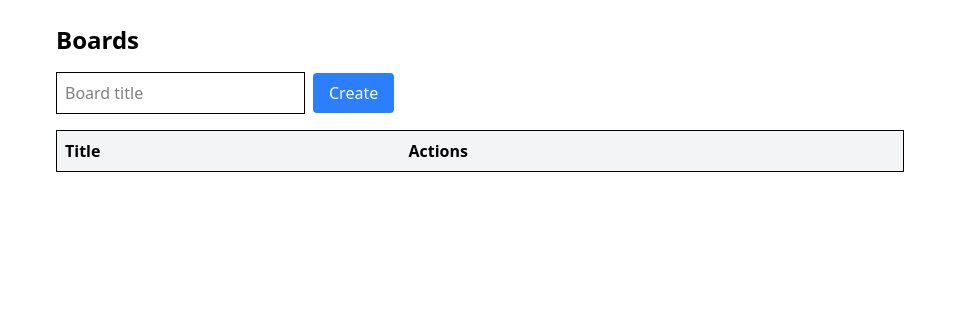
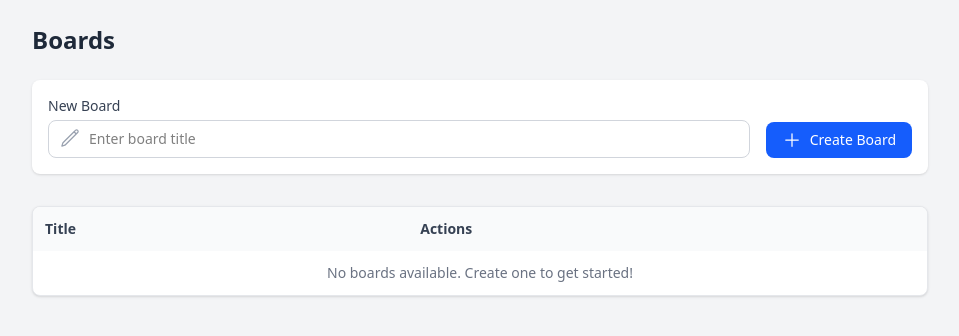
Before and after one commit to dhruv2185/task-board-app, a React (Vite) app: page / in a window 1280 px wide. Shown: the top 336 px of the page, without its empty margins (160-1119 px from the left). Built offline with nearby package versions, Linux system fonts and the light colour scheme.

Commit message:
Dhruv : Tweaking boardList page and enhancing UI

```diff
--- a/src/components/Modal.tsx
+++ b/src/components/Modal.tsx
@@ -1,6 +1,6 @@
-
 import React from "react";
 import { motion, AnimatePresence } from "framer-motion";
+import { XMarkIcon } from "@heroicons/react/24/outline";
 
 interface ModalProps {
   isOpen: boolean;
@@ -13,23 +13,24 @@ const Modal: React.FC<ModalProps> = ({ isOpen, onClose, children }) => {
     <AnimatePresence>
       {isOpen && (
         <motion.div
-          className="fixed inset-0 z-50 flex items-center justify-center bg-black/40 backdrop-blur-sm"
+          className="fixed inset-0 z-50 flex items-center justify-center bg-black/50 backdrop-blur-md p-4"
           initial={{ opacity: 0 }}
           animate={{ opacity: 1 }}
           exit={{ opacity: 0 }}
+          transition={{ duration: 0.3 }}
         >
           <motion.div
-            className="bg-white p-6 rounded-lg shadow-lg max-w-md w-full relative"
-            initial={{ scale: 0.95, opacity: 0 }}
-            animate={{ scale: 1, opacity: 1 }}
-            exit={{ scale: 0.95, opacity: 0 }}
-            transition={{ duration: 0.2 }}
+            className="bg-white p-6 rounded-xl shadow-lg max-w-lg w-full relative"
+            initial={{ scale: 0.95, opacity: 0, y: 20 }}
+            animate={{ scale: 1, opacity: 1, y: 0 }}
+            exit={{ scale: 0.95, opacity: 0, y: 20 }}
+            transition={{ duration: 0.2, ease: "easeOut" }}
           >
             <button
               onClick={onClose}
-              className="absolute top-2 right-2 text-gray-500 hover:text-red-600 text-xl"
+              className="absolute top-4 right-4 text-gray-500 hover:text-red-600 focus:outline-none focus:ring-2 focus:ring-red-500 rounded-full p-1"
             >
-              ×
+              <XMarkIcon className="h-6 w-6" />
             </button>
             {children}
           </motion.div>
--- a/src/components/TaskForm.tsx
+++ b/src/components/TaskForm.tsx
@@ -1,7 +1,15 @@
-
 import React, { useState, useEffect } from "react";
 import type { Task } from "../types";
 import { v4 as uuid } from "uuid";
+import {
+  PencilIcon,
+  DocumentTextIcon,
+  UserIcon,
+  CalendarIcon,
+  PlusIcon,
+  XMarkIcon,
+  ChevronDownIcon,
+} from "@heroicons/react/24/outline";
 
 interface TaskFormProps {
   columnId: string;
@@ -46,59 +54,128 @@ const TaskForm: React.FC<TaskFormProps> = ({
   };
 
   return (
-    <form onSubmit={handleSubmit} className="space-y-4">
-      <h2 className="text-xl font-bold mb-2">
+    <form onSubmit={handleSubmit} className="space-y-6">
+      <h2 className="text-xl font-semibold text-gray-800">
         {existingTask ? "Edit Task" : "New Task"}
       </h2>
+
+      <div className="space-y-4">
+        <div className="relative">
+          <label
+            htmlFor="title"
+            className="block text-sm font-medium text-gray-700 mb-1"
+          >
+            Title
+          </label>
+          <PencilIcon className="absolute left-3 top-8 h-5 w-5 text-gray-400" />
           <input
-        className="w-full border p-2 rounded"
-        placeholder="Title"
+            id="title"
+            className="w-full pl-10 pr-4 py-2 border border-gray-300 rounded-lg text-sm focus:outline-none focus:ring-2 focus:ring-blue-500 cursor-text"
+            placeholder="Enter task title"
             value={title}
             onChange={(e) => setTitle(e.target.value)}
             required
           />
+        </div>
+
+        <div className="relative">
+          <label
+            htmlFor="description"
+            className="block text-sm font-medium text-gray-700 mb-1"
+          >
+            Description
+          </label>
+          <DocumentTextIcon className="absolute left-3 top-8 h-5 w-5 text-gray-400" />
           <textarea
-        className="w-full border p-2 rounded"
-        placeholder="Description"
+            id="description"
+            className="w-full pl-10 pr-4 py-2 border border-gray-300 rounded-lg text-sm focus:outline-none focus:ring-2 focus:ring-blue-500 cursor-text"
+            placeholder="Enter task description"
             value={description}
             onChange={(e) => setDescription(e.target.value)}
+            rows={4}
             required
           />
+        </div>
+
+        <div className="relative">
+          <label
+            htmlFor="createdBy"
+            className="block text-sm font-medium text-gray-700 mb-1"
+          >
+            Created By
+          </label>
+          <UserIcon className="absolute left-3 top-8 h-5 w-5 text-gray-400" />
           <input
-        className="w-full border p-2 rounded"
-        placeholder="Created By"
+            id="createdBy"
+            className="w-full pl-10 pr-4 py-2 border border-gray-300 rounded-lg text-sm focus:outline-none focus:ring-2 focus:ring-blue-500 cursor-text"
+            placeholder="Enter creator's name"
             value={createdBy}
             onChange={(e) => setCreatedBy(e.target.value)}
             required
           />
+        </div>
+
+        <div className="relative">
+          <label
+            htmlFor="dueDate"
+            className="block text-sm font-medium text-gray-700 mb-1"
+          >
+            Due Date
+          </label>
+          <CalendarIcon className="absolute left-3 top-8 h-5 w-5 text-gray-400" />
           <input
+            id="dueDate"
             type="date"
-        className="w-full border p-2 rounded"
+            className="w-full pl-10 pr-4 py-2 border border-gray-300 rounded-lg text-sm focus:outline-none focus:ring-2 focus:ring-blue-500 cursor-pointer"
             value={dueDate}
             onChange={(e) => setDueDate(e.target.value)}
             required
           />
+        </div>
+
+        <div className="relative">
+          <label
+            htmlFor="priority"
+            className="block text-sm font-medium text-gray-700 mb-1"
+          >
+            Priority
+          </label>
           <select
-        className="w-full border p-2 rounded"
+            id="priority"
+            className="w-full pl-10 pr-8 py-2 border border-gray-300 rounded-lg text-sm focus:outline-none focus:ring-2 focus:ring-blue-500 cursor-pointer appearance-none"
             value={priority}
-        onChange={(e) => setPriority(e.target.value as any)}
+            onChange={(e) =>
+              setPriority(e.target.value as "low" | "medium" | "high")
+            }
           >
-        <option value="low">Low</option>
-        <option value="medium">Medium</option>
-        <option value="high">High</option>
+            <option value="low" className="flex items-center gap-2">
+              ✅ Low
+            </option>
+            <option value="medium" className="flex items-center gap-2">
+              ⚠️ Medium
+            </option>
+            <option value="high" className="flex items-center gap-2">
+              🔥 High
+            </option>
           </select>
-      <div className="flex justify-end space-x-2">
+          <ChevronDownIcon className="absolute right-3 top-8 h-5 w-5 text-gray-400" />
+        </div>
+      </div>
+
+      <div className="flex justify-end space-x-3">
         <button
           type="button"
-          className="px-4 py-2 rounded border"
+          className="px-4 py-2 bg-gray-100 text-gray-700 rounded-md text-sm font-medium hover:bg-gray-200 active:bg-gray-300 transition-colors cursor-pointer flex items-center gap-2"
           onClick={onClose}
         >
+          <XMarkIcon className="h-5 w-5" />
           Cancel
         </button>
         <button
           type="submit"
-          className="bg-blue-600 text-white px-4 py-2 rounded"
+          className="px-4 py-2 bg-blue-600 text-white rounded-md text-sm font-medium hover:bg-blue-700 active:bg-blue-800 transition-colors cursor-pointer flex items-center gap-2"
         >
+          <PlusIcon className="h-5 w-5" />
           {existingTask ? "Save" : "Add"}
         </button>
       </div>
--- a/src/pages/BoardListPage.tsx
+++ b/src/pages/BoardListPage.tsx
@@ -2,6 +2,7 @@ import { useState } from "react";
 import { Link } from "react-router-dom";
 import { v4 as uuid } from "uuid";
 import { useBoard } from "../context/BoardContext";
+import { PencilIcon, PlusIcon, EyeIcon } from "@heroicons/react/24/outline";
 
 const BoardListPage: React.FC = () => {
   const { boards, setBoards } = useBoard();
@@ -14,46 +15,83 @@ const BoardListPage: React.FC = () => {
   };
 
   return (
-    <div className="p-6 max-w-4xl mx-auto">
-      <h1 className="text-2xl font-bold mb-4">Boards</h1>
-      <div className="mb-4">
+    <div className="p-6 bg-gray-100 min-h-screen">
+      <div className="max-w-4xl mx-auto">
+        <h1 className="text-2xl font-semibold text-gray-800 mb-6 flex items-center gap-2">
+          Boards
+        </h1>
+
+        <div className="mb-8 bg-white p-4 rounded-lg shadow-sm">
+          <div className="flex flex-col sm:flex-row items-start gap-4">
+            <div className="relative flex-1 w-full">
+              <label
+                htmlFor="boardTitle"
+                className="block text-sm font-medium text-gray-700 mb-1"
+              >
+                New Board
+              </label>
+              <PencilIcon className="absolute left-3 top-8 h-5 w-5 text-gray-400" />
               <input
-          className="border p-2 mr-2"
+                id="boardTitle"
+                className="w-full pl-10 pr-4 py-2 border border-gray-300 rounded-lg text-sm focus:outline-none focus:ring-2 focus:ring-blue-500 cursor-text"
+                placeholder="Enter board title"
                 value={title}
                 onChange={(e) => setTitle(e.target.value)}
-          placeholder="Board title"
               />
+            </div>
             <button
               onClick={createBoard}
-          className="bg-blue-500 text-white px-4 py-2 rounded"
+              className="self-start sm:self-end bg-blue-600 text-white px-4 py-2 rounded-lg text-sm font-medium hover:bg-blue-700 active:bg-blue-800 transition-colors cursor-pointer flex items-center gap-2"
             >
-          Create
+              <PlusIcon className="h-5 w-5" />
+              Create Board
             </button>
           </div>
-      <table className="w-full border">
-        <thead>
-          <tr className="bg-gray-100 text-left">
-            <th className="p-2">Title</th>
-            <th className="p-2">Actions</th>
+        </div>
+
+        <div className="bg-white rounded-lg shadow-sm border border-gray-200 overflow-x-auto">
+          <table className="w-full">
+            <thead className="bg-gray-50 text-gray-700">
+              <tr>
+                <th className="p-3 text-left text-sm font-semibold">Title</th>
+                <th className="p-3 text-left text-sm font-semibold">Actions</th>
               </tr>
             </thead>
             <tbody>
-          {boards.map((board) => (
-            <tr key={board.id} className="border-t">
-              <td className="p-2">{board.title}</td>
-              <td className="p-2">
+              {boards.length === 0 ? (
+                <tr>
+                  <td
+                    colSpan={2}
+                    className="p-3 text-center text-gray-500 text-sm font-medium"
+                  >
+                    No boards available. Create one to get started!
+                  </td>
+                </tr>
+              ) : (
+                boards.map((board) => (
+                  <tr
+                    key={board.id}
+                    className="border-t border-gray-200 hover:bg-gray-50 transition-colors"
+                  >
+                    <td className="p-3 text-sm text-gray-800">{board.title}</td>
+                    <td className="p-3">
                       <Link
                         to={`/board/${board.id}`}
-                  className="text-blue-600 underline"
+                        className="text-blue-600 hover:text-blue-800 text-sm font-medium flex items-center gap-1"
                       >
+                        <EyeIcon className="h-5 w-5" />
                         View
                       </Link>
                     </td>
                   </tr>
-          ))}
+                ))
+              )}
             </tbody>
           </table>
         </div>
+      </div>
+    </div>
   );
 };
+
 export default BoardListPage;
```
Lines whose indentation alone changed are shown as unchanged.
